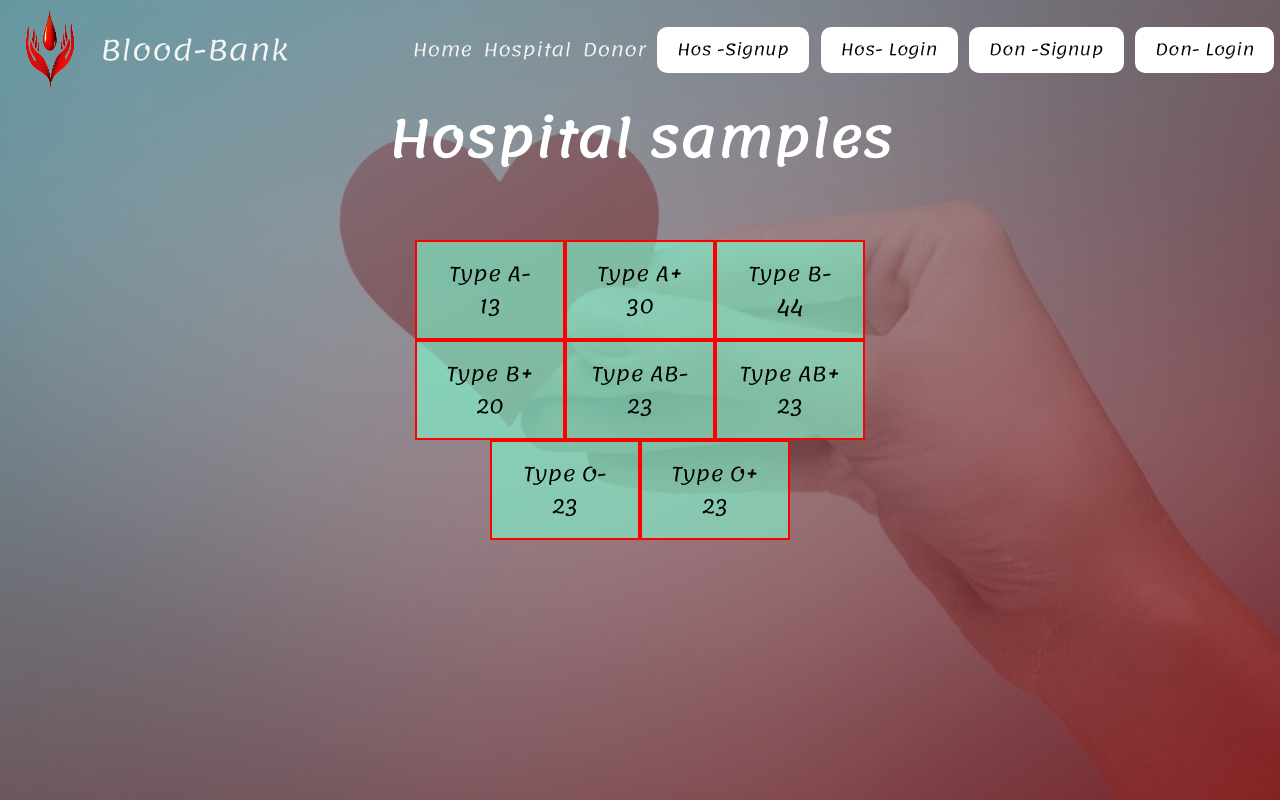
After one commit to danielmuthama/Blood-Bank, a Django app: page /hos/dashboard in a window 1280 px wide. The commit adds this page. Run offline with Django 4.2, Linux system fonts and the light colour scheme.

Commit message:
Styled the hospital admin

```diff
--- a/home/static/css/style.css
+++ b/home/static/css/style.css
@@ -170,3 +170,29 @@ tr:hover {
 td {
   padding: 0.5rem;
 }
+
+.samples {
+  width: 50rem;
+  margin: 0 auto;
+  flex-wrap: wrap;
+
+  display: flex;
+  justify-content: center;
+}
+
+.sample {
+  font-size: 2rem;
+  display: flex;
+  flex-direction: column;
+  align-items: center;
+  justify-content: center;
+  width: 15rem;
+  height: 10rem;
+  border: 2px solid red;
+  background-color: rgba(127, 255, 212, 0.6);
+  transition: all 0.4s;
+}
+
+.sample:hover {
+  background-color: rgb(127, 255, 212);
+}
--- /dev/null
+++ b/home/templates/hos/dashboard.html
@@ -0,0 +1,56 @@
+{% extends 'base.html' %}
+
+
+{% block content %}
+{{ block.super}}
+<h1 class="page-title"> Hospital samples</h1>
+<div class="samples-container">
+
+    <div class="samples">
+
+        <div class="sample">
+            <p class="sample_type">Type A-</p>
+            <span class="sample_num">13</span>
+        </div>
+
+        <div class="sample">
+            <p class="sample_type">Type A+</p>
+            <span class="sample_num">30</span>
+        </div>
+
+        <div class="sample">
+            <p class="sample_type">Type B-</p>
+            <span class="sample_num">44</span>
+        </div>
+
+        <div class="sample">
+            <p class="sample_type">Type B+</p>
+            <span class="sample_num">20</span>
+        </div>
+
+        <div class="sample">
+            <p class="sample_type">Type AB-</p>
+            <span class="sample_num">23</span>
+        </div>
+
+        <div class="sample">
+            <p class="sample_type">Type AB+</p>
+            <span class="sample_num">23</span>
+        </div>
+
+        <div class="sample">
+            <p class="sample_type">Type O-</p>
+            <span class="sample_num">23</span>
+        </div>
+
+        <div class="sample">
+            <p class="sample_type">Type O+</p>
+            <span class="sample_num">23</span>
+        </div>
+    </div>
+
+
+</div>
+
+
+{% endblock %}
--- a/home/templates/navbar.html
+++ b/home/templates/navbar.html
@@ -20,6 +20,8 @@
 
     {% if user.is_authenticated %}
 
+    <a href="{% url 'hos_dashboard' %}" class="nav__link">Dashboard</a>
+
     <a href="{% url 'logout' %}" class=" btn ">Logout </a>
     {% else %}
 
--- a/home/urls.py
+++ b/home/urls.py
@@ -13,6 +13,7 @@ urlpatterns = [
          name='hos_create_blood_drive'),
 
     path('hos/list_of_donors', views.list_of_donors, name='donors_list'),
+    path('hos/dashboard', views.hos_dashboard, name="hos_dashboard"),
 
 
     path('don/signup', views.don_signup, name="don_signup"),
--- a/home/views.py
+++ b/home/views.py
@@ -34,6 +34,11 @@ def home(request):
 def list_of_donors(request):
     blood_requests = BloodRequest.objects.all()
     return render(request, 'hos/list_of_donors.html', {'blood_requests': blood_requests})
+
+
+def hos_dashboard(request):
+
+    return render(request, 'hos/dashboard.html')
 
 
 def hos_signup(request):
```
Also changed, not shown: home/templates/hos/list_of_donors.html (+7 -2 lines).
